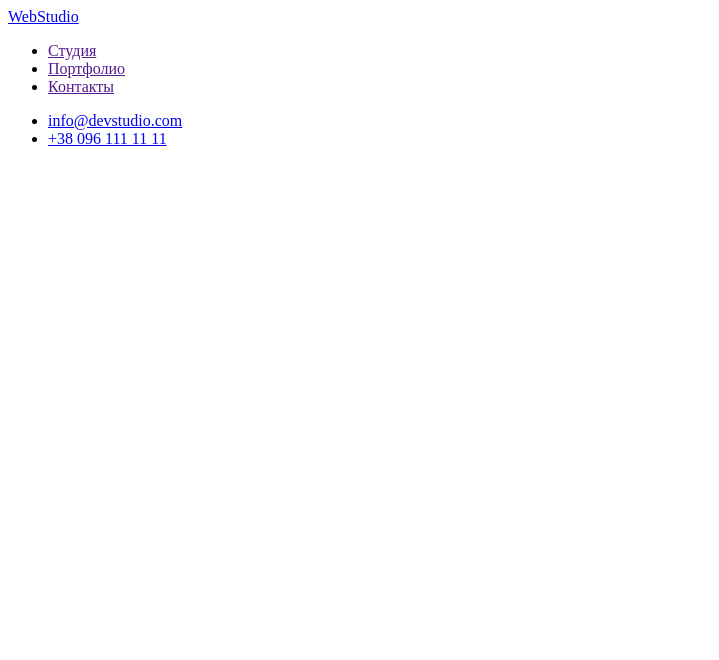
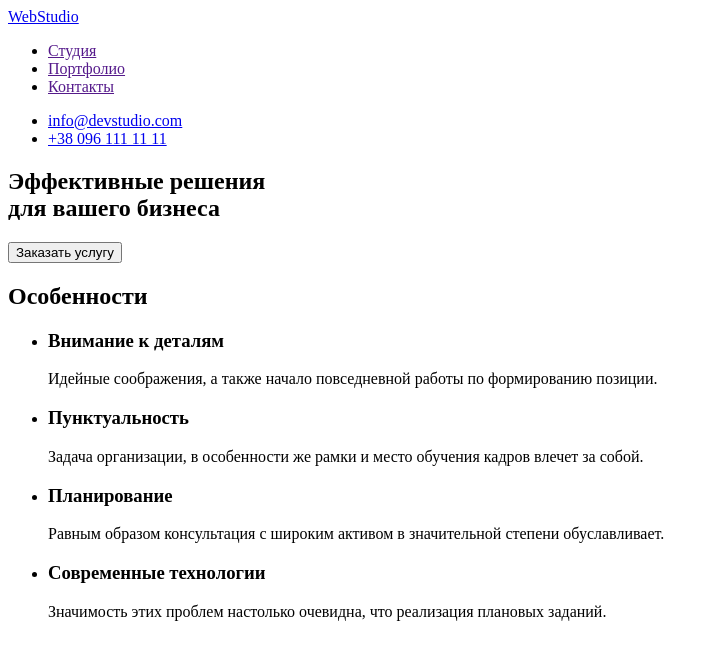
Before and after one commit to Elena-Kazanovskaya/goit-markup-hw-1, a plain HTML site: page index.html in a window 1280 px wide. Shown: the whole page, without its empty margins (0-719 px from the left). Drawn offline with Linux system fonts and the light colour scheme.

Commit message:
добавляет main

```diff
--- a/index.html
+++ b/index.html
@@ -27,5 +27,36 @@
       </ul>
 
   </header>
+  <main>
+      <section>
+          <h1>Эффективные решения <br /> для вашего бизнеса</h1>
+          <button type="button">Заказать услугу</button>
+      </section>
+      <section>
+          <h2>Особенности</h2>
+          <ul>
+              <li>
+                  <h3>Внимание к деталям</h3>
+                  <p>Идейные соображения, а также начало повседневной работы по формированию позиции.</p>
+             </li>
+              <li>
+                  <h3>Пунктуальность</h3>
+                  <p>Задача организации, в особенности же рамки и место обучения кадров влечет за собой.</p>
+             </li>
+              <li>
+                  <h3>Планирование</h3>
+                  <p>Равным образом консультация с широким активом в значительной степени обуславливает.</p>
+             </li>
+              <li>
+                  <h3>Современные технологии</h3>
+                  <p>Значимость этих проблем настолько очевидна, что реализация плановых заданий.</p>
+             </li>
+
+          </ul>
+      </section>
+    </main>
+    <footer>
+
+    </footer>
 </body>
 </html>
```
